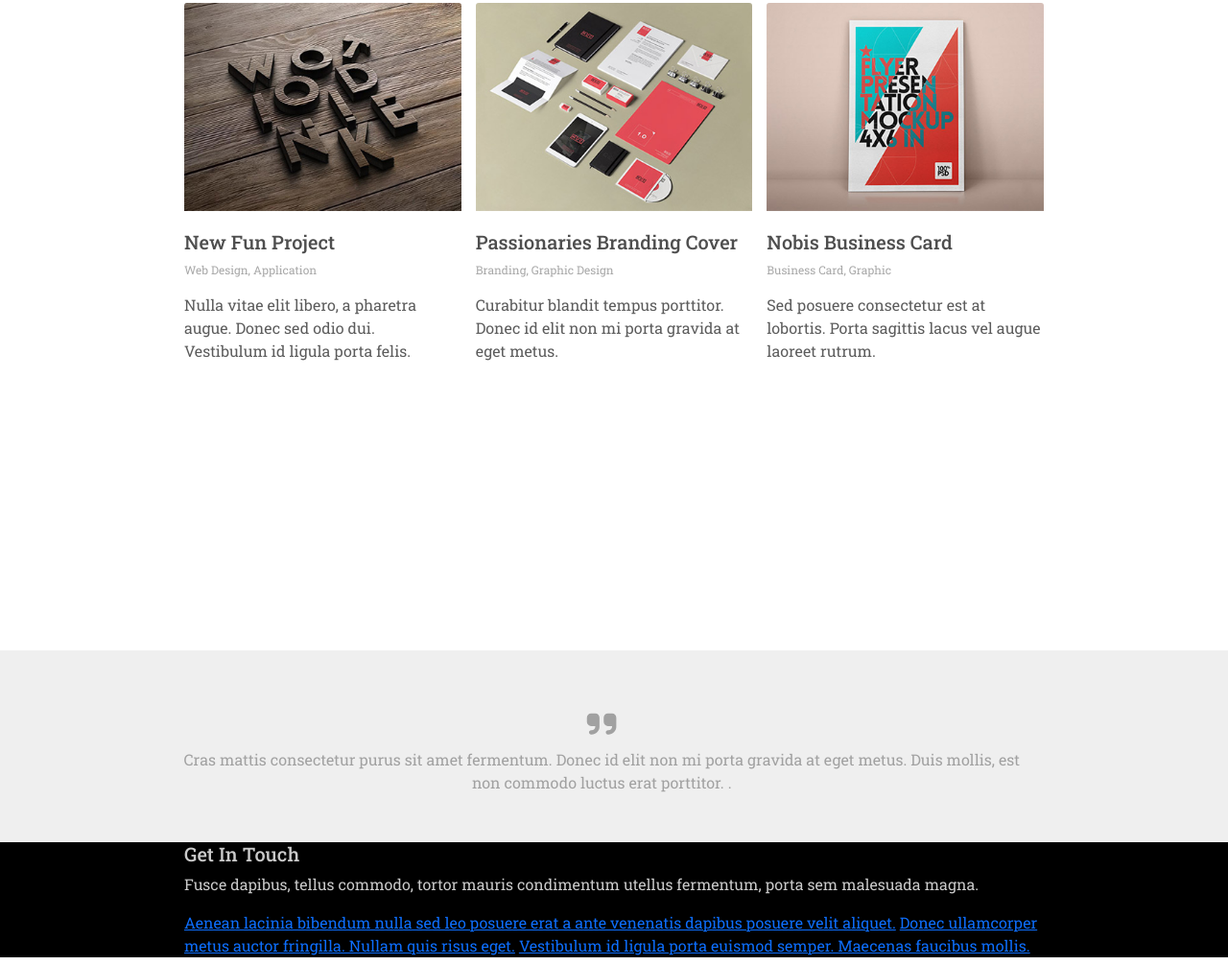
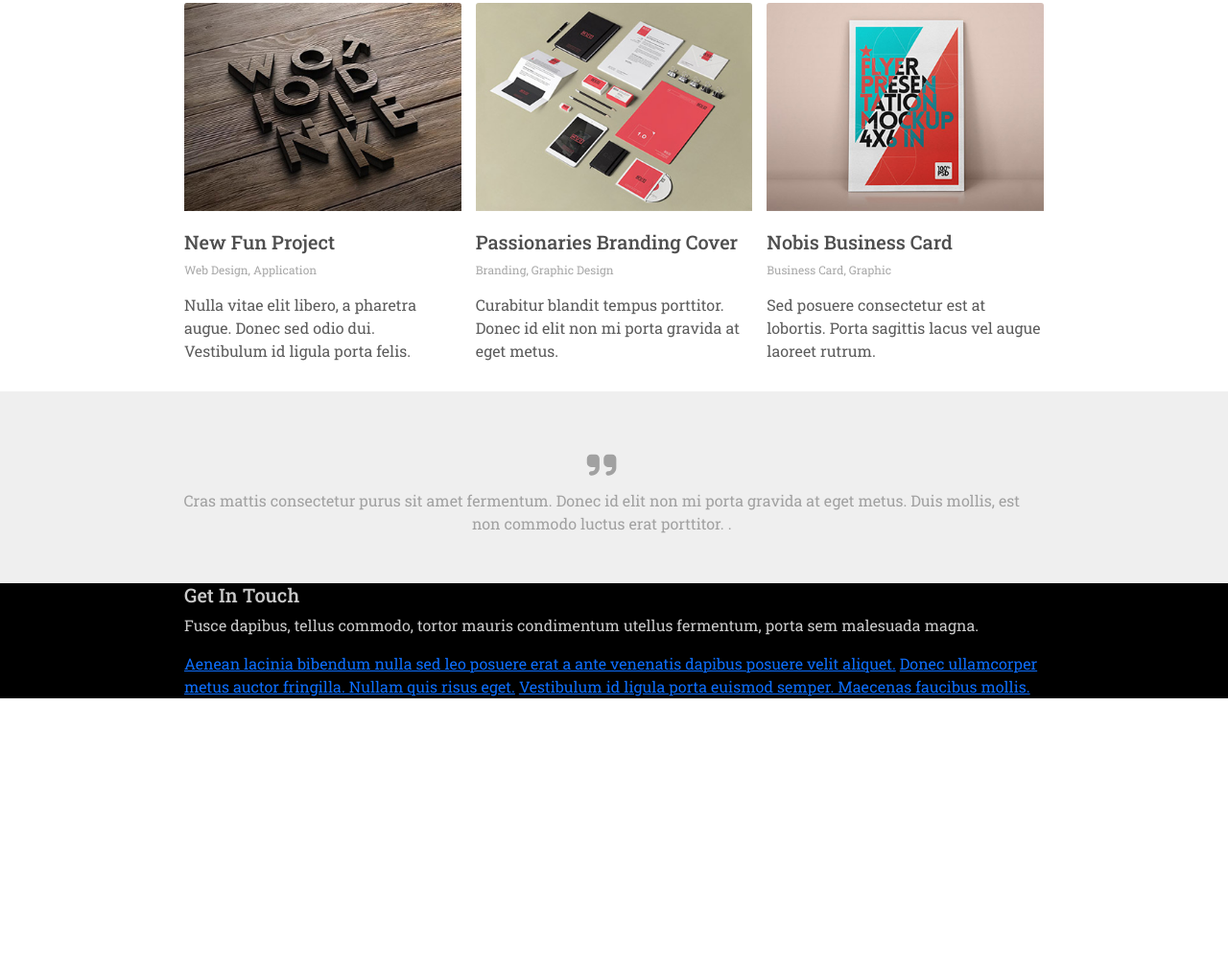
Before and after one commit to mdshahinmolla/project1, a plain HTML site: page index.html in a window 1280 px wide. Shown: the part 1043-2049 px from the top of the page at 96% size. After the commit the page ends 1779 px from the top, so only its background shows below. Drawn offline with Linux system fonts and the light colour scheme.

Commit message:
Update style.css

```diff
--- a/assets/css/style.css
+++ b/assets/css/style.css
@@ -190,7 +190,7 @@
   border: none !important;
 }
 .card-body{
-  padding: 20px 0 300px 0;
+  padding: 20px 0 30px 0;
   margin: 0;
 }
 
```
